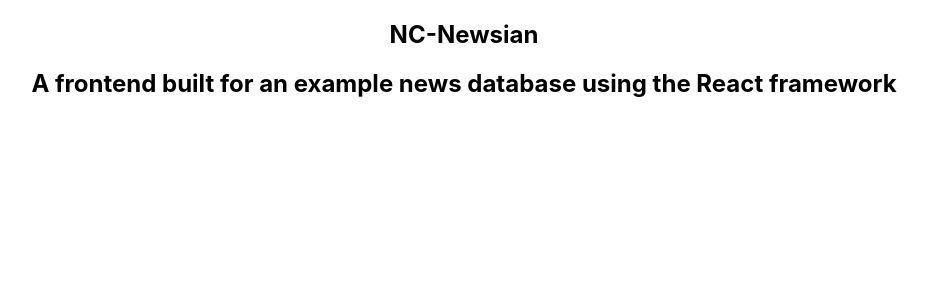
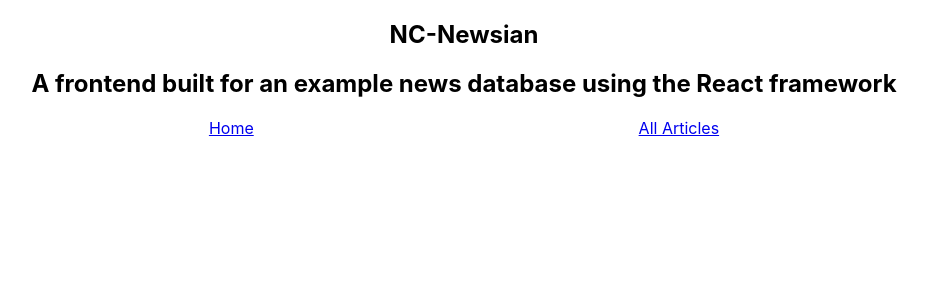
Before and after one commit to IanFindlay/nc-newsian, a React (Create React App) app: page / in a window 1280 px wide. Shown: the top 300 px of the page, without its empty margins (176-1103 px from the left). Built offline with nearby package versions, Linux system fonts and the light colour scheme.

Commit message:
Add Navigation component

```diff
--- a/src/App.css
+++ b/src/App.css
@@ -1,3 +1,8 @@
 .App {
   text-align: center;
 }
+
+.Navigation {
+  display: flex;
+  justify-content: space-evenly;
+}
--- a/src/App.js
+++ b/src/App.js
@@ -1,11 +1,16 @@
 import "./App.css";
-import Title from "./components/Title.js";
+import Title from "./components/Title";
+import Navigation from "./components/Navigation";
+import { BrowserRouter } from "react-router-dom";
 
 function App() {
   return (
-    <header className="App">
-      <Title />
-    </header>
+    <BrowserRouter>
+      <header className="App">
+        <Title />
+        <Navigation />
+      </header>
+    </BrowserRouter>
   );
 }
 
--- /dev/null
+++ b/src/components/Navigation.js
@@ -0,0 +1,10 @@
+import { Link } from "react-router-dom";
+
+export default function Navigation() {
+  return (
+    <nav className="Navigation">
+      <Link to="/">Home</Link>
+      <Link to="/articles">All Articles</Link>
+    </nav>
+  );
+}
```
